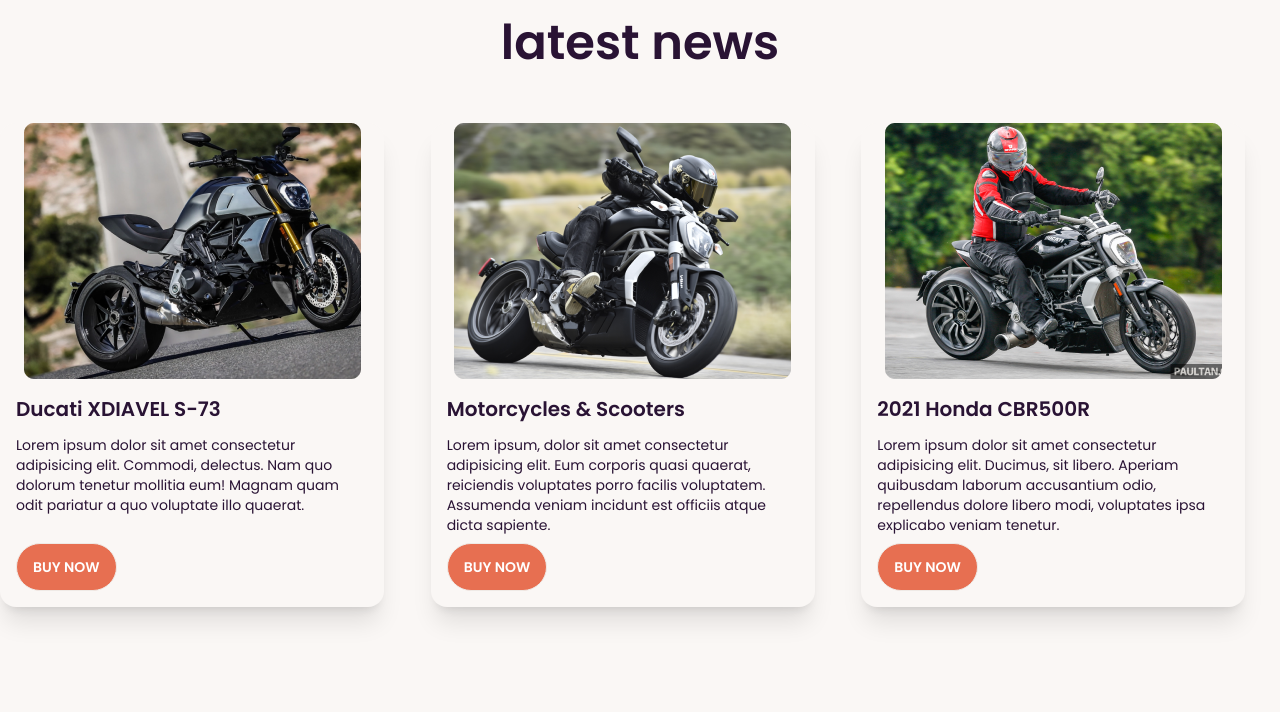
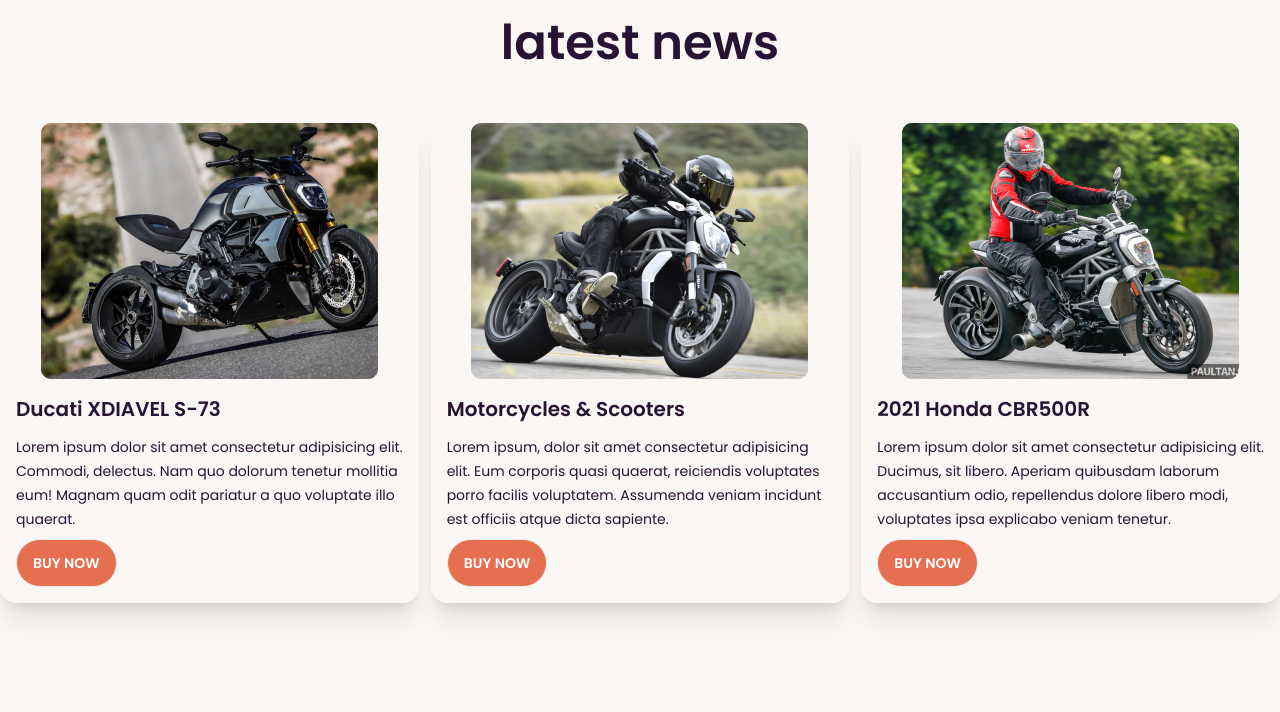
Before and after one commit to ismail-web-developer/Biker, a plain HTML site: page index.html in a window 1280 px wide. Shown: the part 1420-2132 px from the top of the page. Drawn offline with nearby package versions, Linux system fonts and the light colour scheme.

Commit message:
added a fix of responsive part

```diff
--- a/index.html
+++ b/index.html
@@ -60,7 +60,7 @@
   <section class="max-w-screen-xl mx-auto">
     <div class="hero min-h-screen bg-color ">
       <div class="hero-content flex-col lg:flex-row-reverse">
-        <img src="/images/slider/bike3.png" class="bike pic is loading" />
+        <img src="/images/slider/bike2.png" class="bike pic" />
         <div>
           <h1 class="text-6xl  md:font-bold">Ride-on R15 V4 with<br> Smile</h1>
           <p class="py-6 text-base font-light text-justify text-para-color leading-6">Amet minim mollit non deserunt
@@ -90,11 +90,11 @@
     <h1 class="text-5xl font-semibold text-center pb-14 pt-14 ">latest news</h1>
     <div class="card grid md:grid-cols-2 lg:grid-cols-3 gap-3">
       <!-- card 1 start -->
-      <div class="card card-compact w-96 bg-base-100 shadow-xl">
+      <div class="card card-compact bg-base-100 shadow-xl">
         <figure><img src="/images/others/latest1.png" alt="bike" /></figure>
         <div class="card-body">
           <h2 class="card-title">Ducati XDIAVEL S-73</h2>
-          <p>Lorem ipsum dolor sit amet consectetur adipisicing elit. Commodi, delectus. Nam quo dolorum tenetur
+          <p class="leading-6">Lorem ipsum dolor sit amet consectetur adipisicing elit. Commodi, delectus. Nam quo dolorum tenetur
             mollitia eum! Magnam quam odit pariatur a quo voluptate illo quaerat.</p>
           <div class="card-actions">
             <button class="btn bg-btn-color text-white">Buy Now</button>
@@ -103,11 +103,11 @@
       </div>
       <!-- card 1 end -->
       <!-- card 1 start -->
-      <div class="card card-compact w-96 bg-base-100 shadow-xl">
+      <div class="card card-compact bg-base-100 shadow-xl">
         <figure><img src="/images/others/latest2.png" alt="bike" /></figure>
         <div class="card-body">
           <h2 class="card-title">Motorcycles & Scooters</h2>
-          <p>Lorem ipsum, dolor sit amet consectetur adipisicing elit. Eum corporis quasi quaerat, reiciendis voluptates
+          <p class="leading-6">Lorem ipsum, dolor sit amet consectetur adipisicing elit. Eum corporis quasi quaerat, reiciendis voluptates
             porro facilis voluptatem. Assumenda veniam incidunt est officiis atque dicta sapiente.</p>
           <div class="card-actions">
             <button class="btn bg-btn-color text-white ">Buy Now</button>
@@ -116,11 +116,11 @@
       </div>
       <!-- card 1 end -->
       <!-- card 1 start -->
-      <div class="card card-compact w-96 bg-base-100 shadow-xl">
+      <div class="card card-compact bg-base-100 shadow-xl">
         <figure><img src="/images/others/latest3.png" alt="bike" /></figure>
         <div class="card-body">
-          <h2 class="card-title">2021 Honda CBR500R</h2>
-          <p>Lorem ipsum dolor sit amet consectetur adipisicing elit. Ducimus, sit libero. Aperiam quibusdam laborum
+          <h2 class="card-title ">2021 Honda CBR500R</h2>
+          <p class="leading-6">Lorem ipsum dolor sit amet consectetur adipisicing elit. Ducimus, sit libero. Aperiam quibusdam laborum
             accusantium odio, repellendus dolore libero modi, voluptates ipsa explicabo veniam tenetur.</p>
           <div class="card-actions">
             <button class="btn bg-btn-color text-white">Buy Now</button>
@@ -215,7 +215,7 @@
     <h2 class="text-5xl font-semibold capitalize text-center py-14">Frequently Asked <span
         class="text-btn-color">Questions</span></h2>
     <div class="flex flex-col md:flex-row gap-10  mt-12 ">
-      <div class=""><img class="w-1/2 md:w-96" src="images/others/faq.png" alt="bike"></div>
+      <div class=""><img class="w-1/2 md" src="images/others/faq.png" alt="bike"></div>
       <div class="flex-1">
         <!-- faq -->
         <div class="collapse collapse-plus">
@@ -271,11 +271,11 @@
   <!-- faq section end -->
   <footer class="footer p-20 bg-black text-neutral-content">
     <div class="flex-col ">
-      <div class="flex capitalize">
+      <div class="flex flex-col gap-4 md:flex-row text-base capitalize">
         <a class="mr-3" href="">download now</a>
         <a href="">license</a>
       </div>
-      <div class=" flex-col md:flex-row  gap-4 my-5 text-base capitalize">
+      <div class="flex flex-col md:flex-row  gap-4 my-5 text-base capitalize">
         <a href="">about</a>
         <a href="">feauture</a>
         <a href="">pricing</a>
```
